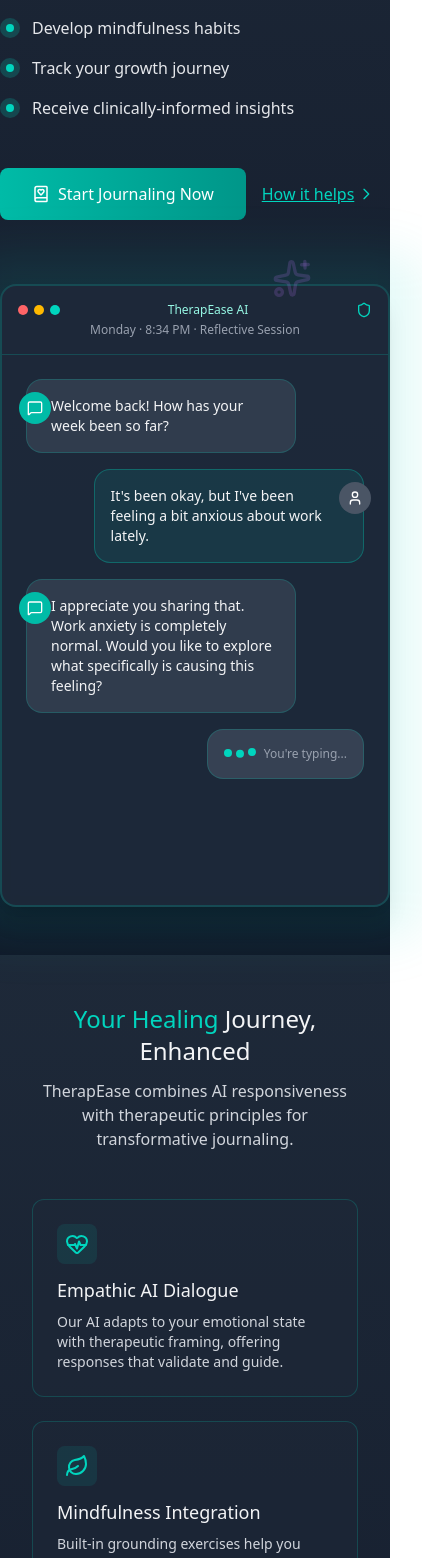
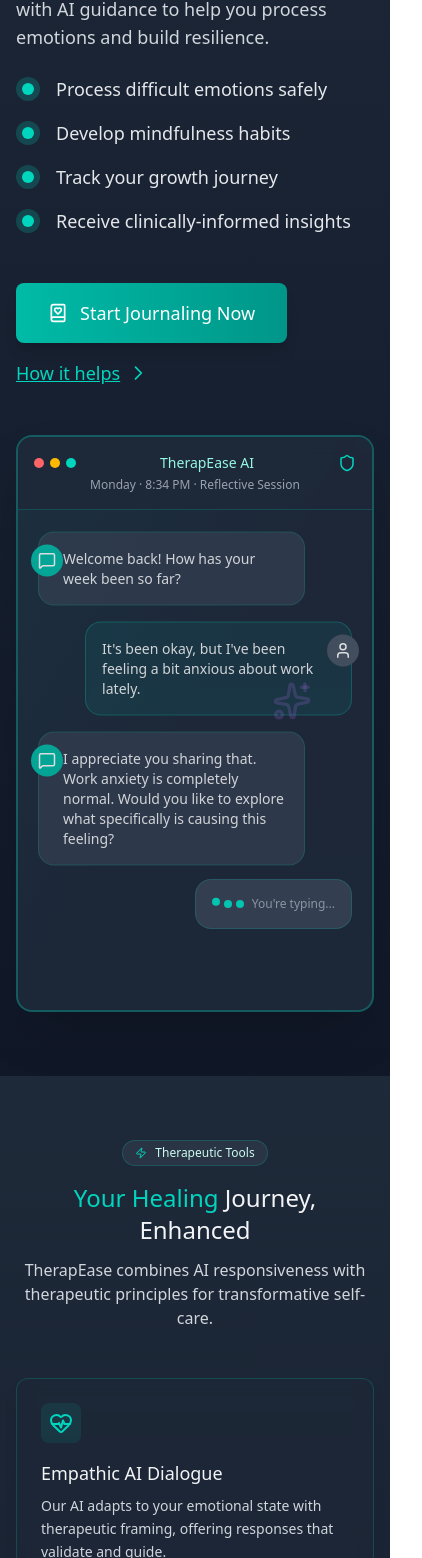
Before and after one commit to tassu1/therapease-landing-page, a React (Vite) app: page / in a window 390 px wide. Shown: the part 330-1888 px from the top of the page, 422 px wide, since content can reach past the window. Built offline with nearby package versions, Linux system fonts and the light colour scheme.

Commit message:
add testimonials and fix some ui issues

```diff
--- a/src/components/Features.tsx
+++ b/src/components/Features.tsx
@@ -1,9 +1,8 @@
 import { motion } from "framer-motion";
-import { Leaf, HeartPulse, ShieldCheck, BarChart2, Clock, Lightbulb, BookHeart } from "lucide-react";
+import { Leaf, HeartPulse, ShieldCheck, BarChart2, Clock, Lightbulb, BookHeart, Zap } from "lucide-react";
+import { useEffect, useState } from "react";
 
 export default function Features({ id }: { id?: string }) {
-
-
   const features = [
     {
       icon: <HeartPulse className="w-6 h-6 md:w-8 md:h-8 text-teal-400" />,
@@ -37,50 +36,112 @@
     }
   ];
 
+  const [isMobile, setIsMobile] = useState(false);
+
+  useEffect(() => {
+    const handleResize = () => {
+      setIsMobile(window.innerWidth < 640);
+    };
+    handleResize();
+    window.addEventListener('resize', handleResize);
+    return () => window.removeEventListener('resize', handleResize);
+  }, []);
+
   return (
-   <section
+    <section
       id={id}
-      className="py-12 md:py-20 scroll-mt-20 bg-gradient-to-b from-gray-800 to-gray-900"
+      className="py-16 md:py-24 scroll-mt-20 bg-gradient-to-b from-gray-800 to-gray-900 relative overflow-hidden"
     >
-      <div className="max-w-7xl mx-auto px-4 sm:px-6 lg:px-8">
+      {/* Floating decorative elements */}
+      <motion.div
+        animate={{
+          rotate: [0, 360],
+          opacity: [0.1, 0.3, 0.1]
+        }}
+        transition={{
+          duration: 30,
+          repeat: Infinity,
+          ease: "linear"
+        }}
+        className="absolute top-1/4 right-1/4 text-teal-400/10 text-4xl md:text-5xl"
+      >
+        <Leaf className="w-10 h-10 md:w-12 md:h-12" />
+      </motion.div>
+
+      <div className="max-w-7xl mx-auto px-4 sm:px-6 lg:px-8 relative z-10">
         {/* Header */}
         <motion.div
           initial={{ opacity: 0, y: 20 }}
           whileInView={{ opacity: 1, y: 0 }}
           transition={{ duration: 0.6 }}
           viewport={{ once: true, margin: "-100px" }}
-          className="text-center mb-12 md:mb-16 px-4"
+          className="text-center mb-12 md:mb-16"
         >
+          <div className="inline-flex items-center gap-2 bg-gray-700/50 px-3 py-1 rounded-full border border-teal-400/20 mb-4 md:mb-5">
+            <Zap className="text-teal-400 h-3 w-3" />
+            <span className="text-teal-100 text-xs">Therapeutic Tools</span>
+          </div>
           <h2 className="text-2xl sm:text-3xl md:text-4xl font-light text-gray-100 mb-3 md:mb-4">
             <span className="font-medium text-teal-400">Your Healing</span> Journey, Enhanced
           </h2>
           <p className="text-base md:text-lg text-gray-300 max-w-3xl mx-auto">
-            TherapEase combines AI responsiveness with therapeutic principles for transformative journaling.
+            TherapEase combines AI responsiveness with therapeutic principles for transformative self-care.
           </p>
         </motion.div>
 
         {/* Features Grid */}
-        <div className="grid grid-cols-1 sm:grid-cols-2 lg:grid-cols-3 gap-6 md:gap-8 px-4 sm:px-0">
+        <div className="grid grid-cols-1 sm:grid-cols-2 lg:grid-cols-3 gap-6 md:gap-8">
           {features.map((feature, index) => (
             <motion.div
               key={index}
               initial={{ opacity: 0, y: 20 }}
               whileInView={{ opacity: 1, y: 0 }}
+              whileHover={!isMobile ? { y: -5 } : {}}
               transition={{
                 duration: 0.5,
-                delay: Math.min(index * 0.1, 0.4)
+                delay: Math.min(index * 0.1, 0.4),
+                hover: { duration: 0.2 } ,
               }}
               viewport={{ once: true, margin: "-50px" }}
-              className="bg-gray-800/50 rounded-xl p-6 md:p-8 border border-teal-400/20 hover:border-teal-400/40 transition-all"
+              className="bg-gray-800/50 backdrop-blur-sm rounded-xl p-6 md:p-7 border border-teal-400/20 hover:border-teal-400/40 transition-all shadow-lg hover:shadow-teal-400/10 relative overflow-hidden"
             >
-              <div className="flex items-center justify-center w-10 h-10 md:w-12 md:h-12 bg-teal-400/10 rounded-lg mb-3 md:mb-4">
+              {/* Animated background element */}
+              <motion.div
+                className="absolute inset-0 bg-gradient-to-br from-teal-400/5 via-transparent to-transparent pointer-events-none"
+                initial={{ opacity: 0 }}
+                whileHover={!isMobile ? { opacity: 1 } : {}}
+                transition={{ duration: 0.3 }}
+              />
+
+              <div className="flex items-center justify-center w-10 h-10 md:w-12 md:h-12 bg-teal-400/10 rounded-lg mb-4 md:mb-5">
                 {feature.icon}
               </div>
-              <h3 className="text-lg md:text-xl font-medium text-gray-100 mb-2">{feature.title}</h3>
-              <p className="text-sm md:text-base text-gray-300">{feature.description}</p>
+              <h3 className="text-lg md:text-xl font-medium text-gray-100 mb-2 md:mb-3">
+                {feature.title}
+              </h3>
+              <p className="text-sm md:text-base text-gray-300 leading-relaxed">
+                {feature.description}
+              </p>
             </motion.div>
           ))}
         </div>
+
+        {/* CTA */}
+        <motion.div
+          initial={{ opacity: 0 }}
+          whileInView={{ opacity: 1 }}
+          transition={{ delay: 0.4 }}
+          className="text-center mt-14 md:mt-16"
+        >
+          <motion.button
+            whileHover={{ y: -2 }}
+            whileTap={{ scale: 0.98 }}
+            className="bg-gradient-to-r from-teal-500 to-teal-600 text-white px-6 py-3 rounded-lg font-medium flex items-center gap-2 mx-auto text-sm md:text-base shadow-lg shadow-teal-500/20 hover:shadow-teal-500/30 transition-all"
+          >
+            <BookHeart className="w-4 h-4 md:w-5 md:h-5" />
+            Explore All Features
+          </motion.button>
+        </motion.div>
       </div>
     </section>
   );
--- a/src/components/Hero.tsx
+++ b/src/components/Hero.tsx
@@ -5,6 +5,16 @@
 export default function Hero({ id }: { id?: string }) {
   const [messages, setMessages] = useState([]);
   const chatContainerRef = useRef(null);
+  const [isMobile, setIsMobile] = useState(false);
+
+  useEffect(() => {
+    const checkMobile = () => {
+      setIsMobile(window.innerWidth < 768);
+    };
+    checkMobile();
+    window.addEventListener('resize', checkMobile);
+    return () => window.removeEventListener('resize', checkMobile);
+  }, []);
 
   // Message sequence data
   const messageSequence = [
@@ -12,29 +22,29 @@
       id: 1,
       content: "Welcome back! How has your week been so far?",
       isUser: false,
-      delay: 1,
-      avatar: <MessageSquare className="text-white" size={16} /> // AI avatar
+      delay: isMobile ? 2 : 1,
+      avatar: <MessageSquare className="text-white" size={18} />
     },
     {
       id: 2,
       content: "It's been okay, but I've been feeling a bit anxious about work lately.",
       isUser: true,
-      delay: 3,
-      avatar: <User className="text-white" size={16} /> // User avatar
+      delay: isMobile ? 4 : 3,
+      avatar: <User className="text-white" size={18} />
     },
     {
       id: 3,
       content: "I appreciate you sharing that. Work anxiety is completely normal. Would you like to explore what specifically is causing this feeling?",
       isUser: false,
-      delay: 5,
-      avatar: <MessageSquare className="text-white" size={16} />
+      delay: isMobile ? 6 : 5,
+      avatar: <MessageSquare className="text-white" size={18} />
     },
     {
       id: 4,
       content: "While you think about that, let's try a quick mindfulness exercise to ground yourself:",
       isUser: false,
-      delay: 7,
-      avatar: <MessageSquare className="text-white" size={16} />,
+      delay: isMobile ? 8 : 7,
+      avatar: <MessageSquare className="text-white" size={18} />,
       exercise: {
         title: "Mindful Breathing",
         instruction: "Take 3 deep breaths, then write what you notice in your body"
@@ -44,27 +54,21 @@
       id: 5,
       content: "I think it's the upcoming project deadline. I did the breathing and noticed my shoulders were really tense.",
       isUser: true,
-      delay: 9,
-      avatar: <User className="text-white" size={16} />
+      delay: isMobile ? 10 : 9,
+      avatar: <User className="text-white" size={18} />
     }
   ];
 
   useEffect(() => {
-    // Clear any existing messages
     setMessages([]);
-
-    // Set up timers for each message
     const timers = messageSequence.map((message) => {
       return setTimeout(() => {
         setMessages((prev) => [...prev, message]);
       }, message.delay * 1000);
     });
+    return () => timers.forEach(timer => clearTimeout(timer));
+  }, [isMobile]);
 
-    // Clean up timers on unmount
-    return () => timers.forEach(timer => clearTimeout(timer));
-  }, []);
-
-  // Auto-scroll to bottom when messages change
   useEffect(() => {
     if (chatContainerRef.current) {
       chatContainerRef.current.scrollTop = chatContainerRef.current.scrollHeight;
@@ -77,7 +81,7 @@
         initial={{ opacity: 0, y: 10 }}
         animate={{ opacity: 1, y: 0 }}
         transition={{ duration: 0.3 }}
-        className={`rounded-2xl p-4 max-w-[80%] relative ${
+        className={`rounded-2xl p-4 max-w-[85%] relative ${
           isUser
             ? "bg-teal-400/10 border border-teal-400/30 self-end"
             : "bg-gray-700/80 border border-teal-400/20 self-start"
@@ -89,11 +93,11 @@
           {avatar}
         </div>
         <div className={isUser ? "pr-2" : "pl-2"}>
-          <p className="text-sm text-gray-100">{children}</p>
+          <p className="text-sm md:text-base text-gray-100">{children}</p>
           {exercise && (
             <div className="mt-3 bg-gray-600/50 rounded-lg p-3 border border-teal-400/20">
-              <p className="text-xs text-teal-300 font-medium">{exercise.title}</p>
-              <p className="text-sm text-gray-200 mt-1">{exercise.instruction}</p>
+              <p className="text-xs md:text-sm text-teal-300 font-medium">{exercise.title}</p>
+              <p className="text-sm md:text-base text-gray-200 mt-1">{exercise.instruction}</p>
             </div>
           )}
         </div>
@@ -126,8 +130,9 @@
   return (
     <section
       id={id}
-      className="py-12 md:py-20 scroll-mt-20 bg-gradient-to-b from-gray-800 to-gray-900"
+      className="py-16 md:py-24 lg:py-32 scroll-mt-20 bg-gradient-to-b from-gray-800 to-gray-900 relative overflow-hidden"
     >
+      {/* Floating decorative elements */}
       <motion.div
         animate={{
           y: [0, -10, 0],
@@ -144,25 +149,31 @@
         <Sparkles size={40} />
       </motion.div>
 
-      <div className="max-w-6xl mx-auto grid lg:grid-cols-2 gap-16 items-center z-10">
-        {/* Left Column - Content */}
-        <div className="space-y-6">
+      <div className="max-w-7xl mx-auto px-4 sm:px-6 lg:px-8 grid lg:grid-cols-2 gap-12 lg:gap-16 xl:gap-20 items-center z-10">
+        {/* Left Column - Content (priority on mobile) */}
+        <motion.div
+          className="space-y-6 lg:space-y-8 order-1 lg:order-none"
+          initial={{ opacity: 0, y: 20 }}
+          animate={{ opacity: 1, y: 0 }}
+          transition={{ delay: 0.1 }}
+        >
           <motion.div
-            initial={{ opacity: 0, y: 20 }}
-            animate={{ opacity: 1, y: 0 }}
-            className="inline-flex items-center gap-3 bg-gray-800/90 px-4 py-2 rounded-full border border-teal-400/20"
+            className="inline-flex items-center gap-3 bg-gray-800/90 px-4 py-2 rounded-full border border-teal-400/20 w-max"
+            initial={{ opacity: 0 }}
+            animate={{ opacity: 1 }}
+            transition={{ delay: 0.3 }}
           >
             <Zap className="text-teal-400" size={18} />
-            <span className="text-teal-100 text-sm">AI-Powered Emotional Support</span>
+            <span className="text-teal-100 text-sm md:text-base">AI-Powered Emotional Support</span>
           </motion.div>
 
           <motion.h1
             initial={{ opacity: 0 }}
             animate={{ opacity: 1 }}
             transition={{ delay: 0.2 }}
-            className="text-4xl md:text-5xl font-light text-gray-100"
+            className="text-4xl sm:text-5xl md:text-6xl font-light text-gray-100 leading-tight"
           >
-            <span className="font-medium text-teal-400 block mb-3">Your Compassionate</span>
+            <span className="font-medium text-teal-400 block mb-3 md:mb-4">Your Compassionate</span>
             <span className="font-medium text-teal-400">Journaling Companion</span>
           </motion.h1>
 
@@ -170,12 +181,12 @@
             initial={{ opacity: 0 }}
             animate={{ opacity: 1 }}
             transition={{ delay: 0.4 }}
-            className="text-lg text-gray-300"
+            className="text-lg md:text-xl text-gray-300 max-w-lg"
           >
-            TherapEase blends therapeutic journaling with AI guidance to help you:
+            TherapEase blends therapeutic journaling with AI guidance to help you process emotions and build resilience.
           </motion.p>
 
-          <ul className="space-y-4 mt-6">
+          <ul className="space-y-4 md:space-y-5 mt-6 md:mt-8">
             {[
               "Process difficult emotions safely",
               "Develop mindfulness habits",
@@ -186,60 +197,87 @@
                 key={i}
                 initial={{ opacity: 0, x: -10 }}
                 animate={{ opacity: 1, x: 0 }}
-                transition={{ delay: 0.1 * i }}
-                className="flex items-start gap-3"
+                transition={{ delay: 0.1 * i + 0.4 }}
+                className="flex items-start gap-4"
               >
-                <div className="p-1.5 bg-teal-400/20 rounded-full mt-0.5">
-                  <div className="w-2 h-2 bg-teal-400 rounded-full"></div>
+                <div className="p-1.5 bg-teal-400/20 rounded-full mt-0.5 flex-shrink-0">
+                  <div className="w-3 h-3 bg-teal-400 rounded-full"></div>
                 </div>
-                <span className="text-gray-200">{item}</span>
+                <span className="text-gray-200 text-lg md:text-xl">{item}</span>
               </motion.li>
             ))}
           </ul>
 
-          <div className="flex flex-wrap gap-4 pt-6">
+          <motion.div
+            className="flex flex-wrap gap-4 pt-6 md:pt-8"
+            initial={{ opacity: 0 }}
+            animate={{ opacity: 1 }}
+            transition={{ delay: 0.8 }}
+          >
             <motion.button
-              whileHover={{ y: -2 }}
+              whileHover={{ y: -3, scale: 1.02 }}
               whileTap={{ scale: 0.98 }}
-              className="bg-gradient-to-r from-teal-500 to-teal-600 text-white px-8 py-3.5 rounded-lg font-medium flex items-center gap-2"
+              className="bg-gradient-to-r from-teal-500 to-teal-600 text-white px-8 py-4 rounded-lg font-medium flex items-center gap-3 text-lg md:text-xl shadow-lg hover:shadow-teal-500/30 transition-all"
             >
-              <BookHeart size={18} />
+              <BookHeart size={20} />
               Start Journaling Now
             </motion.button>
-            <button className="text-teal-400 hover:text-teal-300 underline flex items-center gap-1">
+            <motion.button
+              whileHover={{ x: 3 }}
+              className="text-teal-400 hover:text-teal-300 underline flex items-center gap-2 text-lg md:text-xl"
+            >
               How it helps
-              <svg width="16" height="16" viewBox="0 0 24 24" fill="none" stroke="currentColor">
+              <svg width="20" height="20" viewBox="0 0 24 24" fill="none" stroke="currentColor">
                 <path strokeLinecap="round" strokeLinejoin="round" strokeWidth="2" d="M9 5l7 7-7 7"/>
               </svg>
-            </button>
-          </div>
-        </div>
+            </motion.button>
+          </motion.div>
+        </motion.div>
 
-        {/* Right Column - Chat Mockup */}
+        {/* Right Column - Chat Mockup with Glow Effect */}
         <motion.div
+          className="relative order-2 lg:order-none"
           initial={{ opacity: 0, x: 20 }}
           animate={{ opacity: 1, x: 0 }}
-          className="relative"
+          transition={{ delay: isMobile ? 0.5 : 0 }}
         >
-          <div className="absolute -inset-8 bg-teal-400/10 rounded-3xl blur-xl"></div>
-          <div className="relative bg-gray-800/95 border-2 border-teal-400/20 rounded-2xl shadow-xl overflow-hidden">
-            <div className="p-4 border-b border-teal-400/20 flex flex-col gap-1">
+          {/* Glow effect container */}
+          <div className="absolute -inset-6 lg:-inset-8 bg-teal-400/10 rounded-3xl blur-xl -z-10">
+            {/* Animated glow pulse */}
+            <motion.div
+              className="absolute inset-0 bg-teal-400/20 rounded-3xl"
+              animate={{
+                opacity: [0.1, 0.3, 0.1]
+              }}
+              transition={{
+                duration: 4,
+                repeat: Infinity,
+                ease: "easeInOut"
+              }}
+            />
+          </div>
+
+          {/* Chat container with subtle inner glow */}
+          <div className="relative bg-gray-800/95 border-2 border-teal-400/30 rounded-2xl shadow-2xl overflow-hidden">
+            {/* Inner glow gradient */}
+            <div className="absolute inset-0 bg-gradient-to-br from-teal-400/5 via-transparent to-transparent pointer-events-none" />
+
+            <div className="p-4 lg:p-5 border-b border-teal-400/20 flex flex-col gap-1 bg-gray-800/80 backdrop-blur-sm">
               <div className="flex items-center gap-3">
                 <div className="flex gap-1.5">
                   <div className="w-2.5 h-2.5 rounded-full bg-red-400"></div>
                   <div className="w-2.5 h-2.5 rounded-full bg-amber-400"></div>
                   <div className="w-2.5 h-2.5 rounded-full bg-teal-400"></div>
                 </div>
-                <span className="text-xs text-teal-200 flex-1 text-center">TherapEase AI</span>
-                <Shield className="text-teal-400" size={16} />
+                <span className="text-sm lg:text-base text-teal-200 flex-1 text-center font-medium">TherapEase AI</span>
+                <Shield className="text-teal-400" size={18} />
               </div>
-              <div className="text-xs text-gray-400 text-center">Monday · 8:34 PM · Reflective Session</div>
+              <div className="text-xs lg:text-sm text-gray-400 text-center">Monday · 8:34 PM · Reflective Session</div>
             </div>
 
-            {/* Larger message box */}
             <div
               ref={chatContainerRef}
-              className="p-6 space-y-4 h-[550px] flex flex-col overflow-y-auto scrollbar-thin scrollbar-thumb-gray-600 scrollbar-track-gray-800"
+              className="p-5 lg:p-6 space-y-4 lg:space-y-5 h-[500px] lg:h-[600px] flex flex-col overflow-y-auto scrollbar-thin scrollbar-thumb-gray-600 scrollbar-track-gray-800"
             >
               {messages.map((message) => (
                 <ChatMessage
@@ -252,7 +290,6 @@
                 </ChatMessage>
               ))}
 
-              {/* Show typing indicator only between messages */}
               {messages.length > 0 && messages.length < messageSequence.length && (
                 <TypingIndicator />
               )}
```
Also changed, not shown: src/components/Testimonials.tsx (+53 -42 lines).
